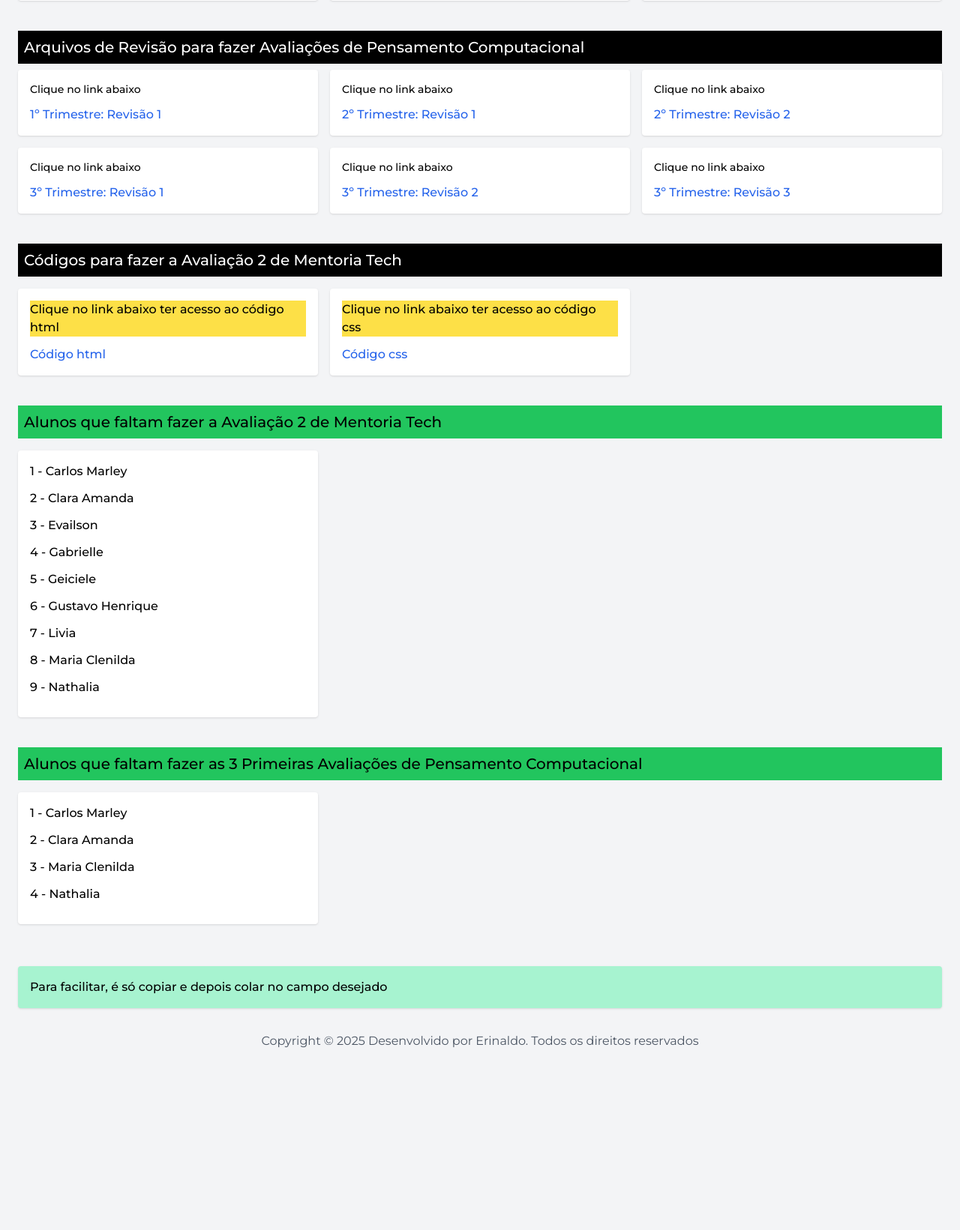
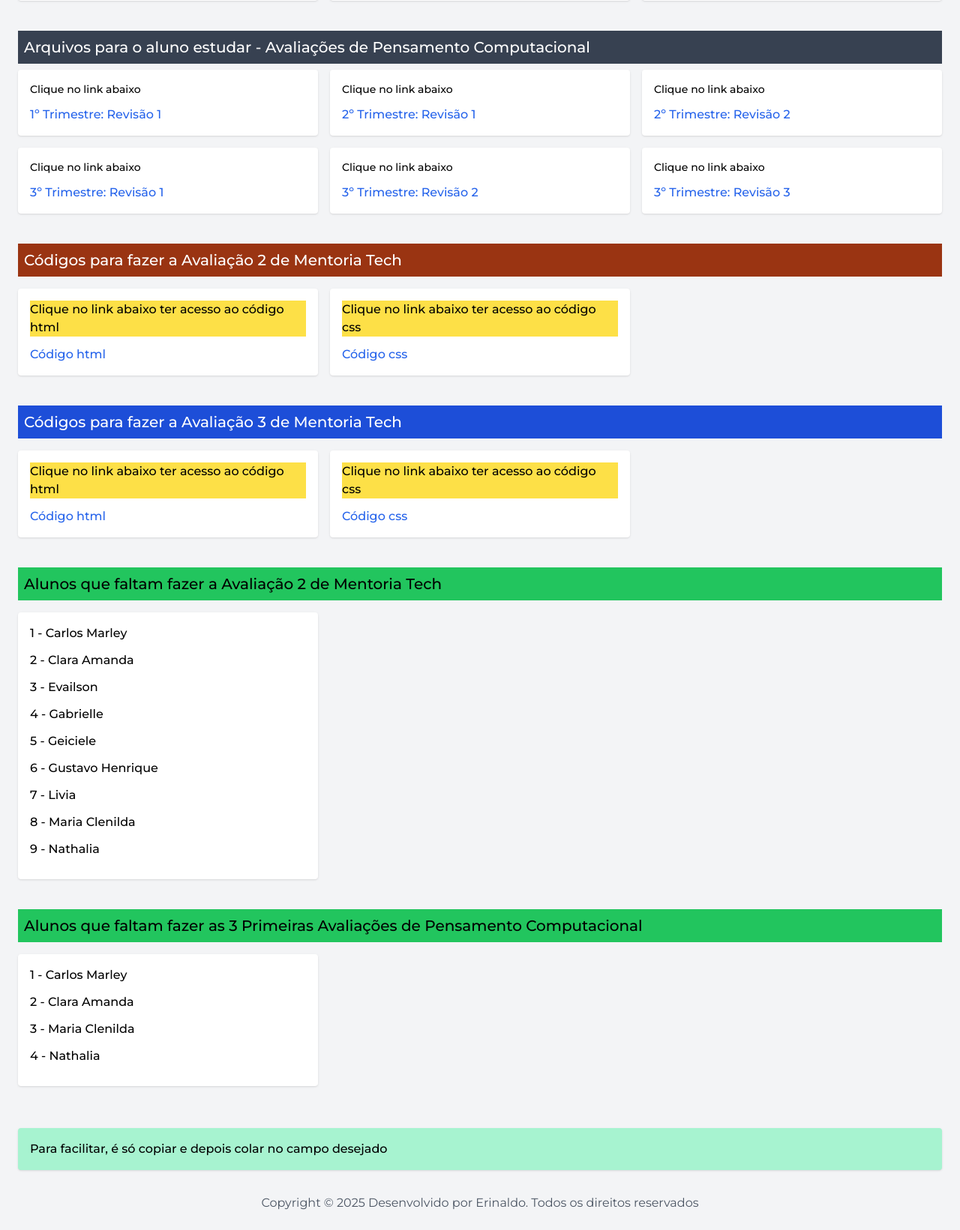
Before and after one commit to erynaldo/ceti.sjb, a Flask app: page /aluno in a window 1280 px wide. Shown: the part 285-1926 px from the top of the page at 75% size. Before the commit the page ends 1683 px from the top, so only its background shows below. Run offline with Flask 3, Linux system fonts and the light colour scheme; the visitor is signed in with stand-in values (Sample User, id 1); data that the repository does not hold is empty; some libraries are stand-ins or nearby versions.

Commit message:
add arquivos terceira av de mentoria

```diff
--- a/templates/aluno.html
+++ b/templates/aluno.html
@@ -90,7 +90,7 @@
     </div>
   </div>
   <!-- Cards -->
-  <h2 class="text-xl font-medium bg-black text-white p-2">Arquivos de Revisão para fazer Avaliações de Pensamento
+  <h2 class="text-xl font-medium bg-gray-700 text-white p-2">Arquivos para o aluno estudar - Avaliações de Pensamento
     Computacional</h2>
   <div class="grid grid-cols-1 md:grid-cols-3 gap-4 mt-2 mb-10">
     <div class="bg-white rounded shadow p-4 grid grid-cols-1">
@@ -137,7 +137,7 @@
   </div>
 
   <!-- Cards -->
-  <h2 class="text-xl font-medium bg-black text-white p-2">Códigos para fazer a Avaliação 2 de Mentoria Tech</h2>
+  <h2 class="text-xl font-medium bg-orange-800 text-white p-2">Códigos para fazer a Avaliação 2 de Mentoria Tech</h2>
   <div class="grid grid-cols-1 md:grid-cols-3 gap-4 mb-10">
 
     <div class="bg-white rounded shadow mt-4 p-4 grid grid-cols-1">
@@ -151,7 +151,23 @@
       <p class="text-2sm font-medium"><a href="https://github.com/erynaldo/atividades/blob/main/codigo.css"
           target="_blank" class="text-blue-600 hover:underline">Código css</a></p>
     </div>
+  </div>
 
+    <!-- Cards -->
+  <h2 class="text-xl font-medium bg-blue-700 text-white p-2">Códigos para fazer a Avaliação 3 de Mentoria Tech</h2>
+  <div class="grid grid-cols-1 md:grid-cols-3 gap-4 mb-10">
+
+    <div class="bg-white rounded shadow mt-4 p-4 grid grid-cols-1">
+      <p class="text-2sm font-medium mb-3 bg-yellow-300">Clique no link abaixo ter acesso ao código html</p>
+      <p class="text-2sm font-medium"><a href="https://github.com/erynaldo/atividades/blob/main/index_av3.html"
+          target="_blank" class="text-blue-600 hover:underline">Código html</a></p>
+    </div>
+
+    <div class="bg-white rounded shadow mt-4 p-4 grid grid-cols-1">
+      <p class="text-2sm font-medium mb-3 bg-yellow-300">Clique no link abaixo ter acesso ao código css</p>
+      <p class="text-2sm font-medium"><a href="https://github.com/erynaldo/atividades/blob/main/estilo_av3.css"
+          target="_blank" class="text-blue-600 hover:underline">Código css</a></p>
+    </div>
   </div>
 
   <!-- Cards -->
```
